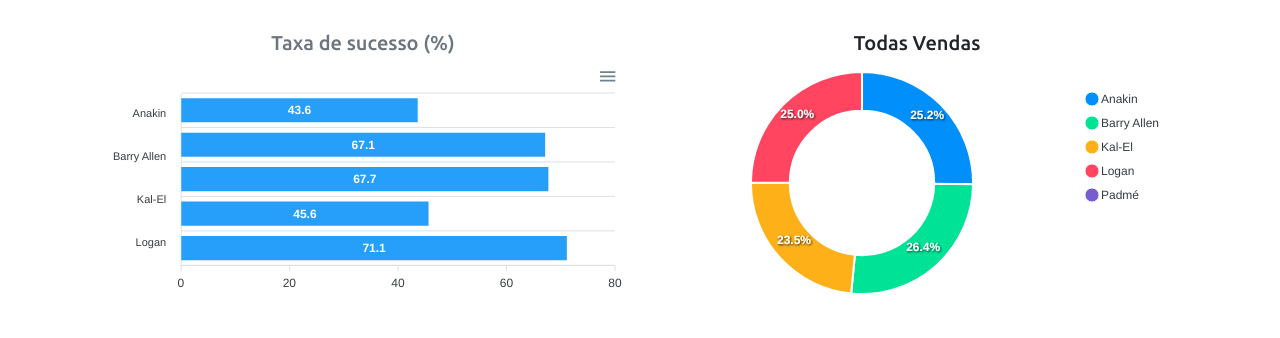
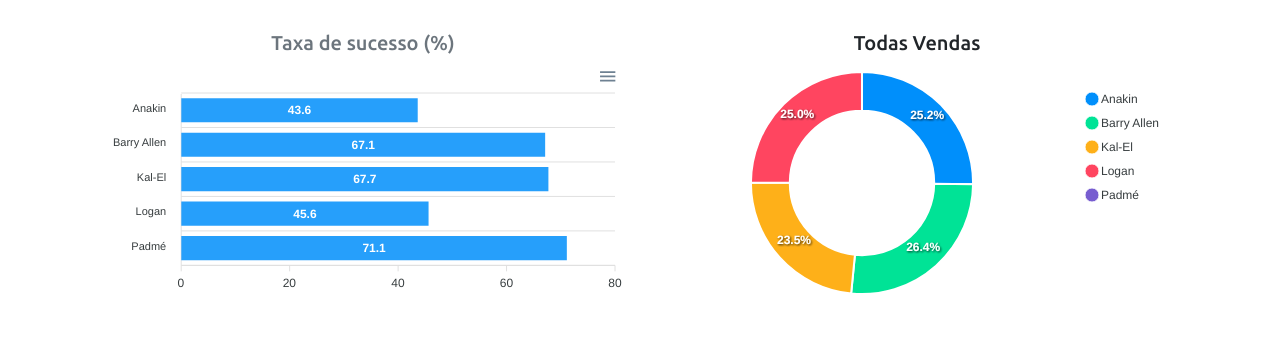
Before and after one commit to andrezeeem/projeto-sds3, a React (Create React App) app in the folder frontend/: page / in a window 1280 px wide. Shown: the part 130-468 px from the top of the page. Built offline with nearby package versions, Linux system fonts and the light colour scheme.

Commit message:
Adjustments

```diff
--- a/frontend/src/components/BarChart/index.tsx
+++ b/frontend/src/components/BarChart/index.tsx
@@ -10,7 +10,7 @@ const BarChart = () => {
     }
     const mockData = {
         labels: {
-            categories: ['Anakin', 'Barry Allen', 'Kal-El', 'Logan',]
+            categories: ['Anakin', 'Barry Allen', 'Kal-El', 'Logan', 'Padmé']
         },
         series: [
             {
```
